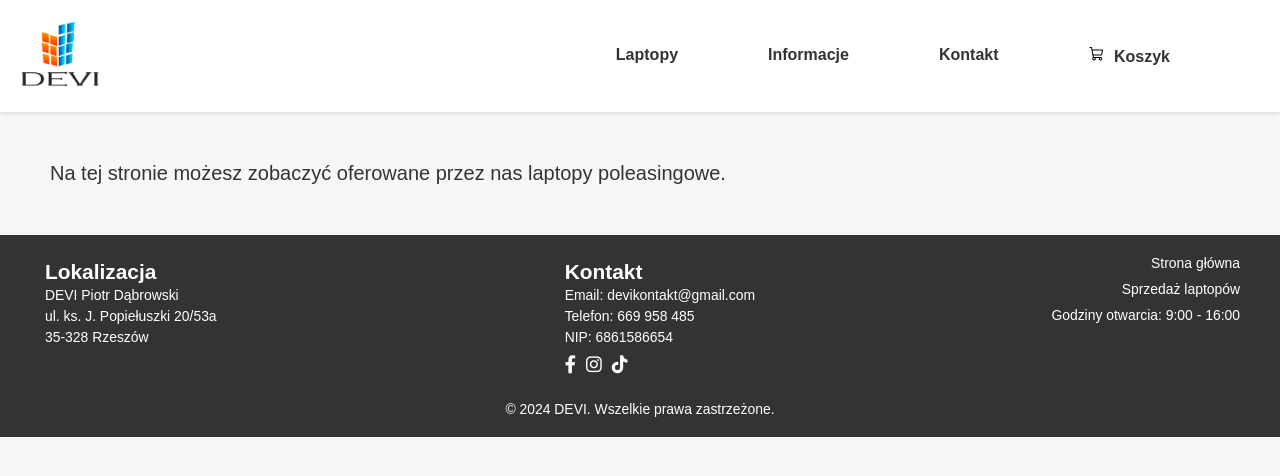
After one commit to NARRQ/Sklep_Internetowy_Devi, a PHP site: page /informacje/informacje.php in a window 1280 px wide. The commit adds this page. Shown: the top 476 px of the page. Run offline with PHP 8.4, Linux system fonts and the light colour scheme; data comes from the database, SQL or seed files in the repository.

Commit message:
Wyświetla informacje z bazy

```diff
--- a/DEVI_Sklep/css/style.css
+++ b/DEVI_Sklep/css/style.css
@@ -211,8 +211,15 @@ input {
     font-size: 1em;
 }
 
-podziekowanie {
+.podziekowanie {
     font-size: 30px;
     text-align: center;
     padding: 60px;
 }
+
+.informacje{
+    padding: 50px;
+    font-size: 20px;
+    text-align: left;
+
+}
--- /dev/null
+++ b/DEVI_Sklep/informacje/footer_i.php
@@ -0,0 +1,41 @@
+<!-- <!DOCTYPE html>
+<html lang="en">
+<head>
+    <meta charset="UTF-8">
+    <meta name="viewport" content="width=device-width, initial-scale=1.0">
+    <title>Document</title>
+</head>
+<body> -->
+    <footer>
+        <div class="footer-content">
+            <div class="footer-left">
+                <div class="footer-section">
+                    <h2>Lokalizacja</h2>
+                    <p>DEVI Piotr Dąbrowski </p>
+                    <p>ul. ks. J. Popiełuszki 20/53a</p>
+                    <p>35-328 Rzeszów</p>
+                </div>
+                <div class="footer-section">
+                    <h2>Kontakt</h2>
+                    <p>Email: devikontakt@gmail.com</p>
+                    <p>Telefon: 669 958 485</p>
+                    <p>NIP: 6861586654</p>
+                    <div class="social-icons">
+                        <a href="https://www.facebook.com/devisystem/" target="_blank"><i class="fab fa-facebook-f"></i></a>
+                        <a href="https://www.instagram.com/devisystem/" target="_blank"><i class="fab fa-instagram"></i></a>
+                        <a href="https://www.tiktok.com/@devi2744" target="_blank"><i class="fab fa-tiktok"></i></a>
+                    </div>
+                </div>
+            </div>
+            <div class="footer-right">
+                <p><a href="https://www.devisystem.pl">Strona główna</a></p>
+                <p><a href="https://www.devisystemsklep.pl">Sprzedaż laptopów</a></p>
+                <p>Godziny otwarcia: 9:00 - 16:00</p>
+            </div>
+        </div>
+        <div class="footer-center">
+            <p>&copy; 2024 DEVI. Wszelkie prawa zastrzeżone.</p>
+        </div>
+    </footer>
+</body>
+</html>
--- /dev/null
+++ b/DEVI_Sklep/informacje/header_i.php
@@ -0,0 +1,28 @@
+<!DOCTYPE html>
+<html lang="en">
+<head>
+    <meta charset="UTF-8">
+    <meta name="viewport" content="width=device-width, initial-scale=1.0">
+    <title>Document</title>
+</head>
+<body>
+    <header>
+        <div class="container">
+            <div class="logo">
+                <img src="../img/devi4.png" alt="DEVI logo">
+            </div>
+            <nav>
+                <ul>
+                    <li><a href="#">Laptopy</a></li>
+                    <li><a href="#">Informacje</a></li>
+                    <li><a href="#">Kontakt</a></li>
+                    <li><a href="#" class="cart">
+                        <img src="../img/9025885_shopping_cart_icon.png" alt="Koszyk" class="cart-icon">
+                        Koszyk
+                    </a></li>
+                </ul>
+            </nav>
+        </div>
+    </header>
+<!-- </body>
+</html> -->
--- /dev/null
+++ b/DEVI_Sklep/informacje/informacje.php
@@ -0,0 +1,46 @@
+<!DOCTYPE html>
+<html lang="pl">
+<head>
+    <meta charset="UTF-8">
+    <meta name="viewport" content="width=device-width, initial-scale=1.0">
+    <title>DEVI - Sprzedaż laptopów poleasingowych</title>
+    <link rel="stylesheet" href="../css/style.css">
+    <!-- Link do FontAwesome dla ikon -->
+    <link rel="stylesheet" href="https://cdnjs.cloudflare.com/ajax/libs/font-awesome/6.0.0-beta3/css/all.min.css">
+</head>
+<body>
+    <!-- NAGLOWEK -->
+    <?php include 'header_i.php';?>
+    <informacje>
+        <?php
+        // Wczytaj konfigurację bazy danych
+        include '../baza/config.php';
+
+        $info_id=1;
+        $sql = "SELECT informacja_opis FROM informacje WHERE id_info = $info_id";
+        $result = $mysqli->query($sql);
+
+        if ($result->num_rows > 0) {
+            $row = $result->fetch_assoc();
+            $informacja_opis = $row["informacja_opis"];
+        } else {
+            $informacja_opis = "Brak informacji";
+        }
+
+        ?>
+
+        <!-- Wyświetlenie tekstu z numerem zamówienia i opisu dostawy -->
+        <div class="informacje">
+            <?php
+            $text = $informacja_opis;
+            echo nl2br($text);
+            ?>
+        </div>
+    </informacje>
+    <!-- STOPKA -->
+    <?php include 'footer_i.php';?>
+
+    <!-- Zamykanie połączenia z bazą danych -->
+    <?php $mysqli->close(); ?>
+</body>
+</html>
```
